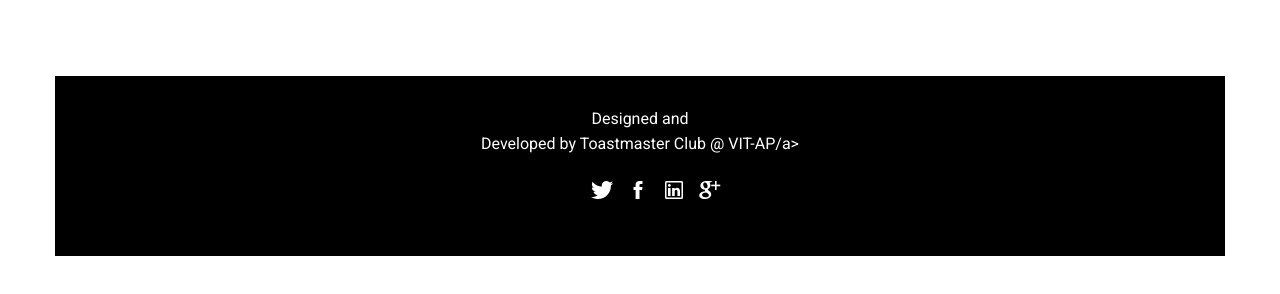
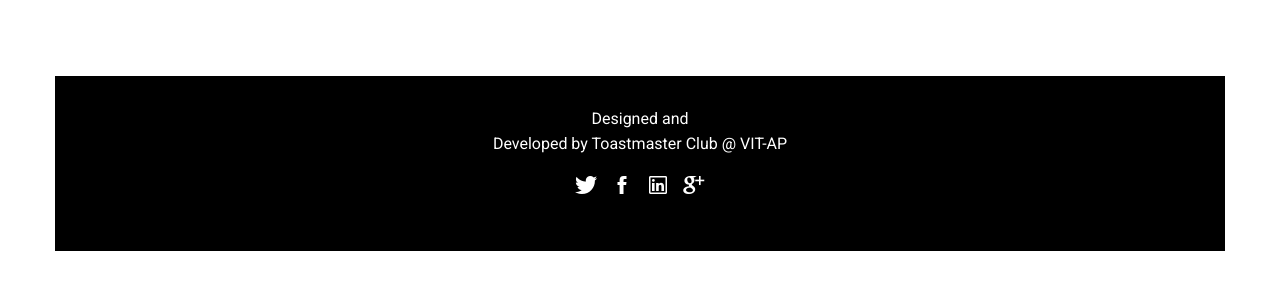
Before and after one commit to dhruvbatta/x1dhruvbatta.github.io, a website: page index.html in a window 1280 px wide. Shown: the part 6897-7191 px from the top of the page. Drawn offline with Linux system fonts and the light colour scheme; files whose address does not match are found by name.

Commit message:
Update index.html

```diff
--- a/index.html
+++ b/index.html
@@ -523,7 +523,7 @@
         <div class="container">
             <div class="row">
                 <div class="col-md-12">
-                    <p class="site-info">Designed and <br> Developed by <a href="http://technextit.com">Toastmaster Club @ VIT-AP/a></p>
+                    <p class="site-info">Designed and <br> Developed by <a href="">Toastmaster Club @ VIT-AP</a></p>
                     <ul class="social-block">
                         <li><a href=""><i class="ion-social-twitter"></i></a></li>
                         <li><a href=""><i class="ion-social-facebook"></i></a></li>
```
